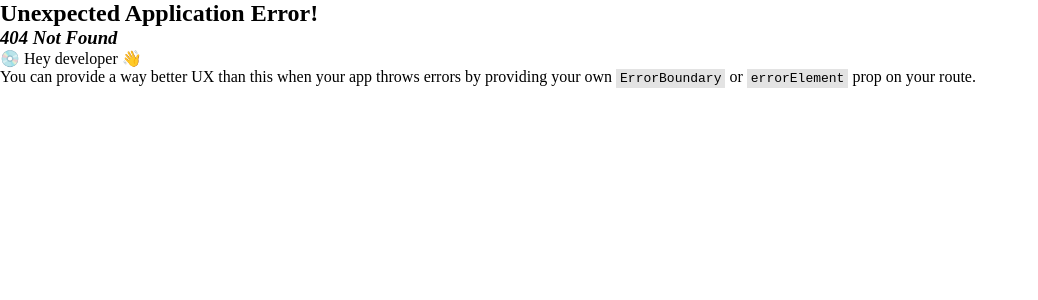
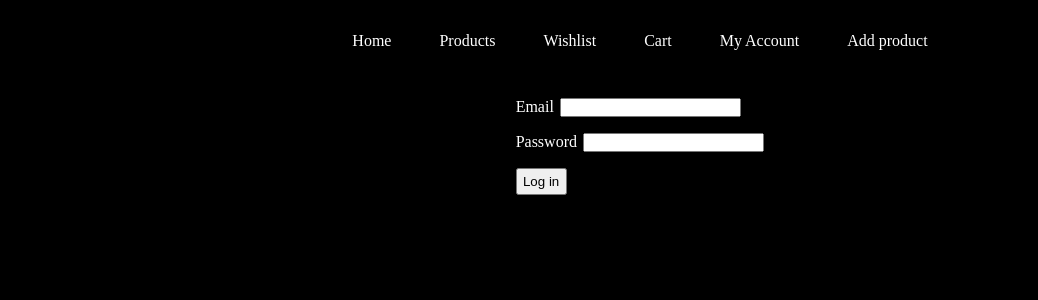
Before and after one commit to RohanGorla/E-Commerce-Template, a React (Vite) app in the folder client/: page /login in a window 1280 px wide. Before the commit this address had no page. Shown: the top 300 px of the page, without its empty margins (0-1038 px from the left). Built offline with nearby package versions, Linux system fonts and the light colour scheme.

Commit message:
add Account, Login pages and sign out functionality

```diff
--- /dev/null
+++ b/client/src/components/Account.jsx
@@ -0,0 +1,58 @@
+import React, { useState, useEffect } from "react";
+import { useNavigate } from "react-router-dom";
+import axios from "axios";
+
+function Account() {
+  const [data, setdata] = useState([]);
+  const navigate = useNavigate();
+  function authenticateUser() {
+    const userMail = localStorage.getItem("mailId");
+    const token = localStorage.getItem("token");
+    console.log(userMail, token);
+    if (userMail && token) {
+      authenticate();
+    } else {
+      navigate("/register");
+    }
+    async function authenticate() {
+      let response = await axios.post(
+        "http://localhost:3000/authenticateuser",
+        {
+          mail: userMail,
+          token: token,
+        }
+      );
+      if (response.data.code) {
+        setdata(response.data.data);
+      } else {
+        navigate("/register");
+      }
+    }
+  }
+  useEffect(() => {
+    authenticateUser();
+  }, []);
+  return (
+    <div>
+      {data.map((data) => {
+        return (
+          <div key={data.id}>
+            <h2>{data.firstname}</h2>
+          </div>
+        );
+      })}
+      <button
+        onClick={() => {
+          localStorage.removeItem("mailId");
+          localStorage.removeItem("token");
+          setdata([]);
+          authenticateUser();
+        }}
+      >
+        Sign out
+      </button>
+    </div>
+  );
+}
+
+export default Account;
--- /dev/null
+++ b/client/src/components/Login.jsx
@@ -0,0 +1,76 @@
+import React, { useState } from "react";
+import { useNavigate } from "react-router-dom";
+import axios from "axios";
+
+function Login() {
+  const [email, setEmail] = useState("");
+  const [pass, setPass] = useState("");
+
+  const navigate = useNavigate();
+
+  async function checkUser() {
+    await axios
+      .post(`${import.meta.env.VITE_BASE_URL}/checkUser`, {
+        mail: email,
+        password: pass,
+      })
+      .then((response) => {
+        console.log(response);
+        if (response.data.access) {
+          localStorage.setItem("mailId", email);
+          localStorage.setItem("token", response.data.token);
+          navigate("/account");
+        } else {
+          console.log("false");
+        }
+      })
+      .catch((err) => {
+        console.log(err);
+      });
+  }
+
+  return (
+    <div
+      style={{
+        display: "flex",
+        justifyContent: "center",
+        gap: "3em",
+        width: "60%",
+        margin: "0 auto",
+      }}
+    >
+      <div>
+        <div style={{ margin: "1em 0" }}>
+          <label style={{ marginRight: ".4em" }}>Email</label>
+          <input
+            type="mail"
+            onChange={(e) => {
+              setEmail(e.target.value);
+            }}
+            value={email}
+          ></input>
+        </div>
+        <div style={{ margin: "1em 0" }}>
+          <label style={{ marginRight: ".4em" }}>Password</label>
+          <input
+            type="password"
+            onChange={(e) => {
+              setPass(e.target.value);
+            }}
+            value={pass}
+          ></input>
+        </div>
+        <div style={{ margin: "1em 0" }}>
+          <button
+            style={{ padding: ".3em .4em" }}
+            onClick={email && pass ? checkUser : null}
+          >
+            Log in
+          </button>
+        </div>
+      </div>
+    </div>
+  );
+}
+
+export default Login;
--- a/client/src/components/Navbar.jsx
+++ b/client/src/components/Navbar.jsx
@@ -22,7 +22,7 @@ function Navbar() {
               style={({ isActive }) => {
                 return isActive
                   ? { textDecoration: "none", color: "red" }
-                  : { textDecoration: "none", color: "black" };
+                  : { textDecoration: "none", color: "white" };
               }}
             >
               Home
@@ -34,7 +34,7 @@ function Navbar() {
               style={({ isActive }) => {
                 return isActive
                   ? { textDecoration: "none", color: "red" }
-                  : { textDecoration: "none", color: "black" };
+                  : { textDecoration: "none", color: "white" };
               }}
             >
               Products
@@ -46,7 +46,7 @@ function Navbar() {
               style={({ isActive }) => {
                 return isActive
                   ? { textDecoration: "none", color: "red" }
-                  : { textDecoration: "none", color: "black" };
+                  : { textDecoration: "none", color: "white" };
               }}
             >
               Wishlist
@@ -58,7 +58,7 @@ function Navbar() {
               style={({ isActive }) => {
                 return isActive
                   ? { textDecoration: "none", color: "red" }
-                  : { textDecoration: "none", color: "black" };
+                  : { textDecoration: "none", color: "white" };
               }}
             >
               Cart
@@ -66,14 +66,14 @@ function Navbar() {
           </li>
           <li className="nav-item">
             <NavLink
-              to={"/register"}
+              to={"/account"}
               style={({ isActive }) => {
                 return isActive
                   ? { textDecoration: "none", color: "red" }
-                  : { textDecoration: "none", color: "black" };
+                  : { textDecoration: "none", color: "white" };
               }}
             >
-              Log in
+              My Account
             </NavLink>
           </li>
           <li className="nav-item">
@@ -82,7 +82,7 @@ function Navbar() {
               style={({ isActive }) => {
                 return isActive
                   ? { textDecoration: "none", color: "red" }
-                  : { textDecoration: "none", color: "black" };
+                  : { textDecoration: "none", color: "white" };
               }}
             >
               Add product
--- /dev/null
+++ b/client/src/components/Profile.jsx
@@ -0,0 +1,14 @@
+import React, { useEffect } from "react";
+import { useNavigate } from "react-router-dom";
+import axios from "axios";
+
+function Profile() {
+  useEffect(() => {
+    async function getdetails() {
+      let response = await axios.post("http://localhost:3000/authenticateuser");
+    }
+  }, []);
+  return <div></div>;
+}
+
+export default Profile;
--- a/client/src/components/Register.jsx
+++ b/client/src/components/Register.jsx
@@ -5,8 +5,6 @@ import axios from "axios";
 function Register() {
   const [mail, setMail] = useState("");
   const [password, setPassword] = useState("");
-  const [email, setEmail] = useState("");
-  const [pass, setPass] = useState("");
   const [first, setFirst] = useState("");
   const [last, setLast] = useState("");
 
@@ -25,28 +23,7 @@ function Register() {
         if (response.data.access) {
           localStorage.setItem("token", response.data.token);
           localStorage.setItem("mailId", mail);
-          navigate("/products");
-        }
-      })
-      .catch((err) => {
-        console.log(err);
-      });
-  }
-
-  async function checkUser() {
-    await axios
-      .post(`${import.meta.env.VITE_BASE_URL}/checkUser`, {
-        mail: email,
-        password: pass,
-      })
-      .then((response) => {
-        console.log(response);
-        if (response.data.access) {
-          localStorage.setItem("mailId", email);
-          localStorage.setItem("token", response.data.token);
-          navigate("/products");
-        } else {
-          console.log("false");
+          navigate("/account");
         }
       })
       .catch((err) => {
@@ -114,36 +91,13 @@ function Register() {
             Sign up
           </button>
         </div>
-      </div>
-      <div>
-        <div style={{ margin: "1em 0" }}>
-          <label style={{ marginRight: ".4em" }}>Email</label>
-          <input
-            type="mail"
-            onChange={(e) => {
-              setEmail(e.target.value);
-            }}
-            value={email}
-          ></input>
-        </div>
-        <div style={{ margin: "1em 0" }}>
-          <label style={{ marginRight: ".4em" }}>Password</label>
-          <input
-            type="password"
-            onChange={(e) => {
-              setPass(e.target.value);
-            }}
-            value={pass}
-          ></input>
-        </div>
-        <div style={{ margin: "1em 0" }}>
-          <button
-            style={{ padding: ".3em .4em" }}
-            onClick={email && pass ? checkUser : null}
-          >
-            Log in
-          </button>
-        </div>
+        <button
+          onClick={() => {
+            navigate("/login");
+          }}
+        >
+          Login
+        </button>
       </div>
     </div>
   );
--- a/client/src/index.css
+++ b/client/src/index.css
@@ -3,3 +3,8 @@
   padding: 0;
   margin: 0;
 }
+
+body {
+  background-color: black;
+  color: white;
+}
--- a/client/src/main.jsx
+++ b/client/src/main.jsx
@@ -13,8 +13,11 @@ import Categories from "./components/Products/Categories.jsx";
 import Items from "./components/Products/Items.jsx";
 import Wishlist from "./components/Wishlist.jsx";
 import Cart from "./components/Cart.jsx";
+import Account from "./components/Account.jsx";
 import Register from "./components/Register.jsx";
+import Login from "./components/Login.jsx";
 import AddProduct from "./components/AddProduct.jsx";
+import Profile from "./components/Profile.jsx";
 import "./index.css";
 
 const router = createBrowserRouter(
@@ -28,7 +31,10 @@ const router = createBrowserRouter(
         </Route>
         <Route path="wishlist" element={<Wishlist />} />
         <Route path="cart" element={<Cart />} />
+        <Route path="account" element={<Account />} />
         <Route path="register" element={<Register />} />
+        <Route path="login" element={<Login />} />
+        <Route path="profile" element={<Profile />} />
         <Route path="addproduct" element={<AddProduct />} />
       </Route>
     </>
```
Also changed, not shown: 1 other file (tests, documents, lock files or other folders).
